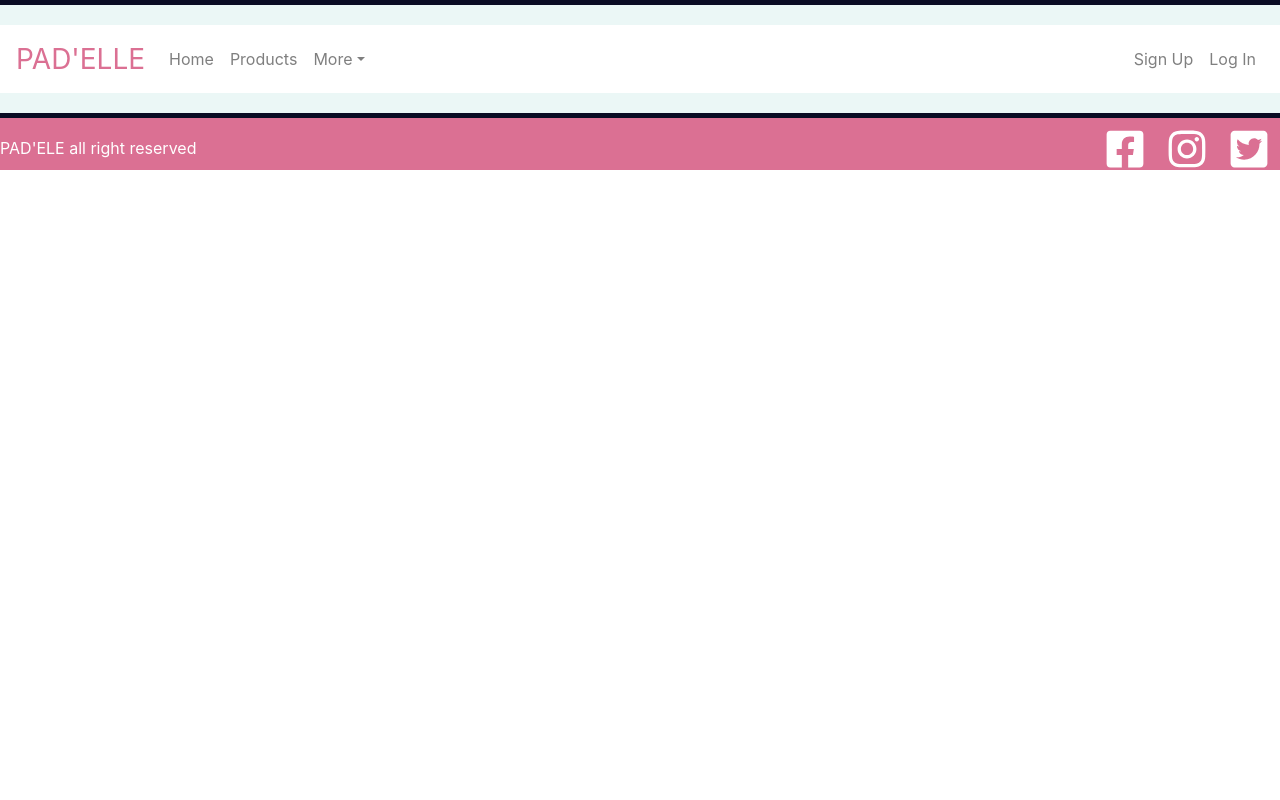
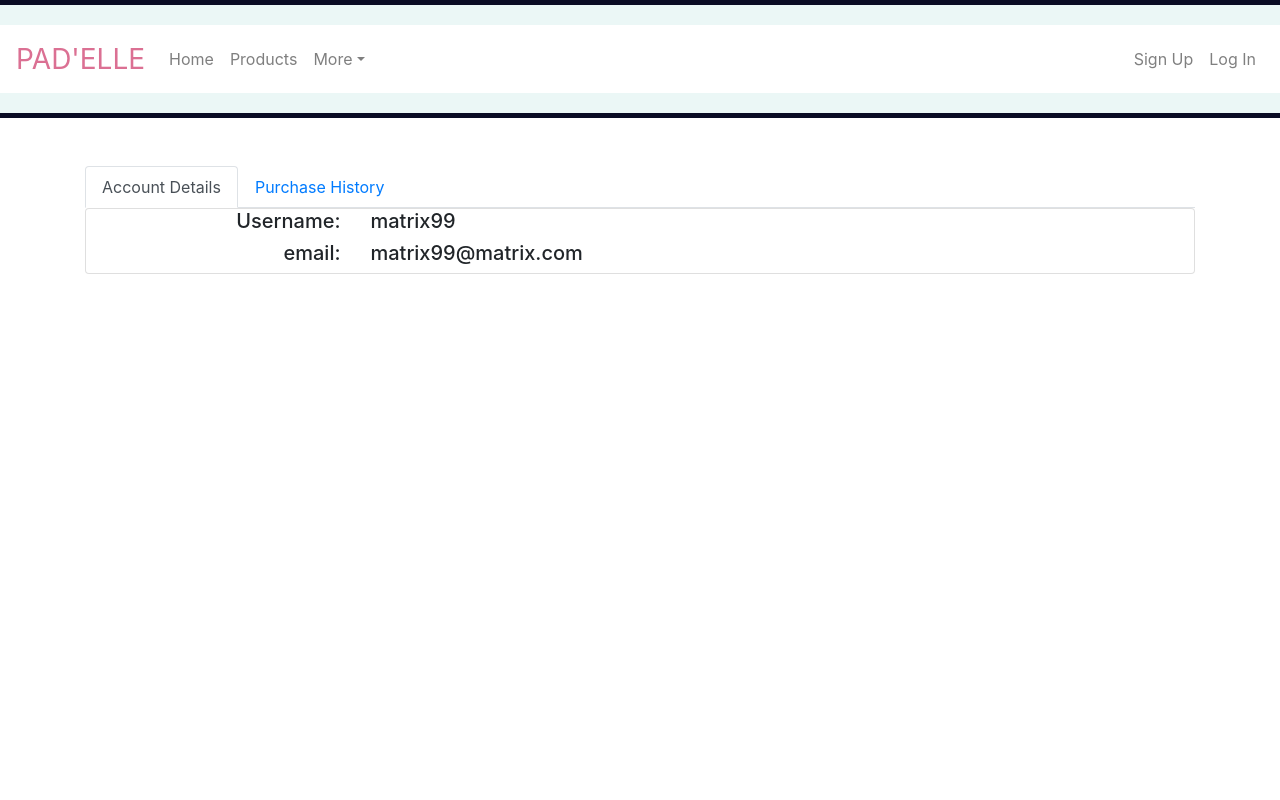
Before and after one commit to Jinentonik/padelle-sportwear, a React (Create React App) app: page /profile in a window 1280 px wide. Shown: the top 800 px of the page. Built offline with nearby package versions, Linux system fonts and the light colour scheme.

Commit message:
complete user profile's basic structure. Waiting for api

```diff
--- a/src/App.css
+++ b/src/App.css
@@ -63,3 +63,11 @@ input[type=submit] {
   background: palevioletred;
   color: "white"
 }
+
+.userProfileTitle{
+  text-align: right;
+}
+
+.userProfileContent{
+  text-align: left;
+}
--- a/src/App.js
+++ b/src/App.js
@@ -6,9 +6,11 @@ import Product from './components/product'
 import {FaFacebookSquare, FaInstagram, FaTwitterSquare} from 'react-icons/fa';
 import './App.css';
 import ProductPage from './Pages/product_page'
+import UserProfilePage from './Pages/user_profile_page'
 import { Route } from 'react-router-dom';
 import { ToastContainer} from 'react-toastify';
 import 'react-toastify/dist/ReactToastify.css';
+
 
 function App() {
   return (
@@ -19,6 +21,7 @@ function App() {
         <Product></Product>
       </Route>
       <Route path='/products' component={ProductPage}></Route>
+      <Route path='/profile' component={UserProfilePage}></Route>
       <div style = {{paddingTop:"10px", width:"100%", backgroundColor:"palevioletred", display:"flex", justifyContent: "space-between"}}>
 
         <p style = {{paddingTop: "8px", color:"white", margin:"0px"}}>
--- /dev/null
+++ b/src/Pages/user_profile_page.js
@@ -0,0 +1,82 @@
+import React, {useState} from 'react'
+import { TabContent, TabPane, Nav, NavItem, NavLink, Card, Button, CardTitle, CardText, Row, Col, Container } from 'reactstrap';
+import classnames from 'classnames';
+
+const UserProfilePage = (props) => {
+    const [activeTab, setActiveTab] = useState('1');
+
+    const toggle = tab => {
+      if(activeTab !== tab) setActiveTab(tab);
+    }
+
+    return (
+      <Container className="mt-5" style ={{height:"1000px"}}>
+        <Nav tabs>
+          <NavItem>
+            <NavLink
+              className={classnames({ active: activeTab === '1' })}
+              onClick={() => { toggle('1'); }}
+              style = {{cursor:"pointer"}}
+              >
+              Account Details
+            </NavLink>
+          </NavItem>
+          <NavItem>
+            <NavLink
+              className={classnames({ active: activeTab === '2' })}
+              onClick={() => { toggle('2'); }}
+              style = {{cursor:"pointer"}}
+            >
+              Purchase History
+            </NavLink>
+          </NavItem>
+        </Nav>
+        <TabContent activeTab={activeTab}>
+          <TabPane tabId="1">
+            <Card>
+            <Row>
+              <Col sm="3" className="userProfileTitle">
+                <h5 >Username:</h5>
+              </Col>
+              <Col sm="3" className="userProfileContent">
+                <h5>matrix99</h5>
+              </Col>
+            </Row>
+            <Row>
+              <Col sm="3" className="userProfileTitle">
+                <h5>email:</h5>
+              </Col>
+              <Col sm="3" className="userProfileContent">
+                <h5>matrix99@matrix.com</h5>
+              </Col>
+            </Row>
+            <Row>
+
+            </Row>
+            </Card>
+
+          </TabPane>
+          <TabPane tabId="2">
+            <Row>
+              <Col sm="6">
+                <Card body>
+                  <CardTitle>Special Title Treatment</CardTitle>
+                  <CardText>With supporting text below as a natural lead-in to additional content.</CardText>
+                  <Button>Go somewhere</Button>
+                </Card>
+              </Col>
+              <Col sm="6">
+                <Card body>
+                  <CardTitle>Special Title Treatment</CardTitle>
+                  <CardText>With supporting text below as a natural lead-in to additional content.</CardText>
+                  <Button>Go somewhere</Button>
+                </Card>
+              </Col>
+            </Row>
+          </TabPane>
+        </TabContent>
+      </Container>
+    );
+  }
+
+  export default UserProfilePage;
```
